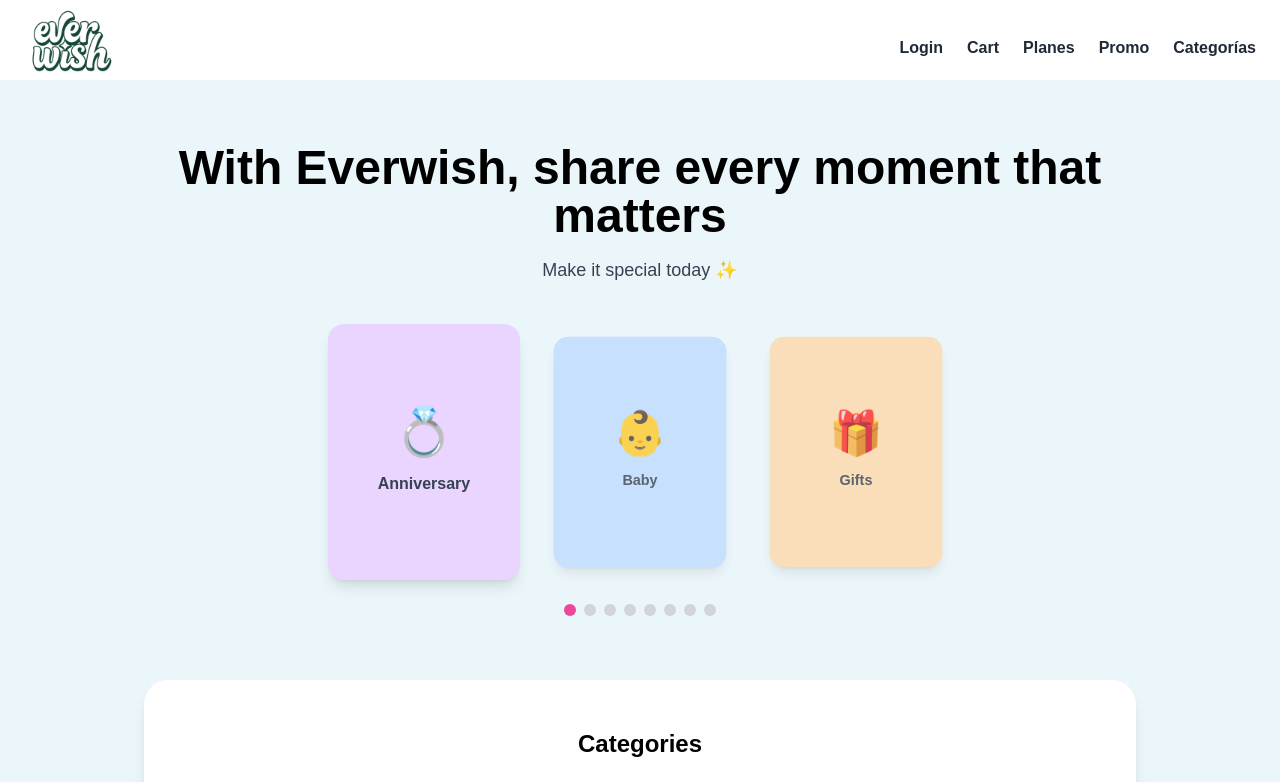
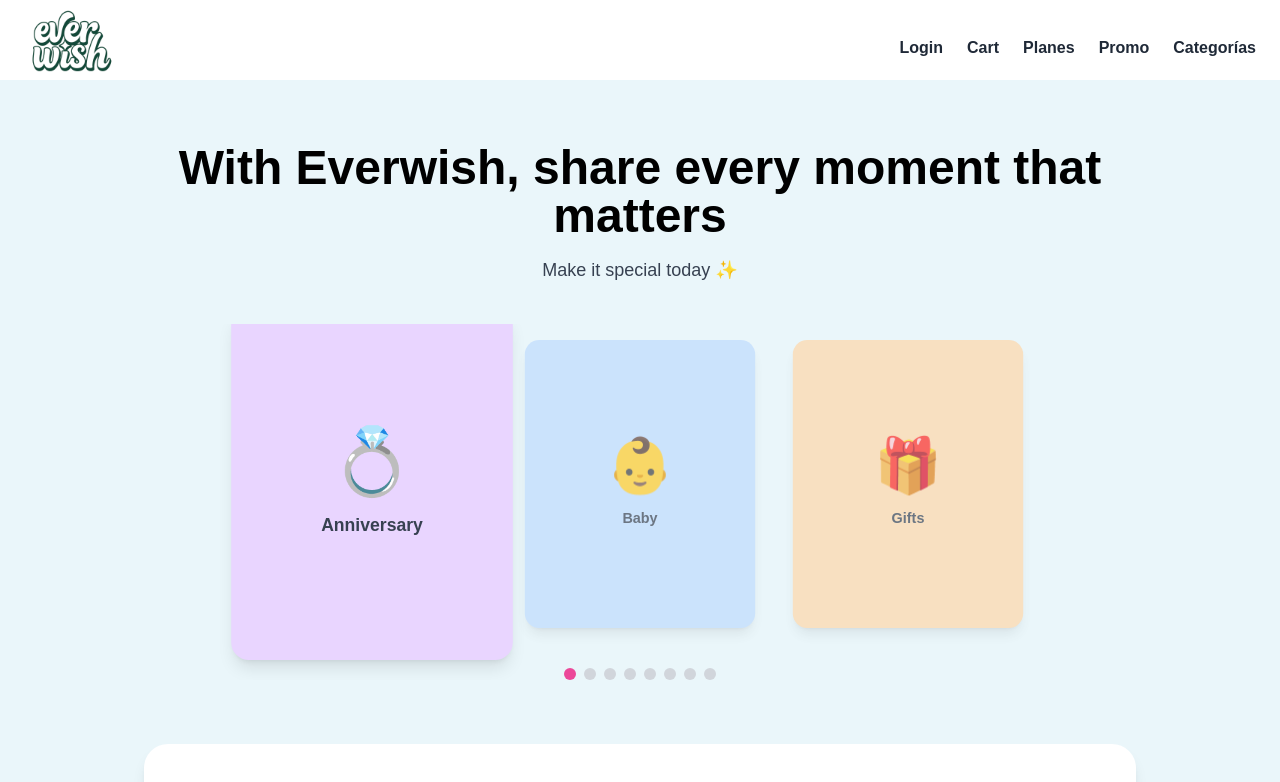
Before and after one commit to everwishhq-commits/EverWish, a Next.js app: page / in a window 1280 px wide. Shown: the top 782 px of the page. Built offline with nearby package versions, Linux system fonts and the light colour scheme.

Commit message:
Update carousel.js

```diff
--- a/app/components/carousel.js
+++ b/app/components/carousel.js
@@ -15,56 +15,70 @@ const slides = [
 export default function Carousel() {
   const [current, setCurrent] = useState(0);
 
-  // autoplay lento
+  // autoplay cada 5s
   useEffect(() => {
     const interval = setInterval(() => {
       setCurrent((prev) => (prev + 1) % slides.length);
-    }, 5000); // 5s entre cada slide
+    }, 5000);
     return () => clearInterval(interval);
   }, []);
 
-  // manejar manual click
-  const goToSlide = (index) => {
-    setCurrent(index);
+  // swipe para móvil
+  let startX = 0;
+  let endX = 0;
+
+  const handleTouchStart = (e) => {
+    startX = e.touches[0].clientX;
+  };
+
+  const handleTouchEnd = (e) => {
+    endX = e.changedTouches[0].clientX;
+    if (startX - endX > 50) {
+      setCurrent((prev) => (prev + 1) % slides.length); // swipe left
+    } else if (endX - startX > 50) {
+      setCurrent((prev) => (prev - 1 + slides.length) % slides.length); // swipe right
+    }
   };
 
   return (
-    <div className="relative w-full max-w-3xl mx-auto mt-8 overflow-hidden">
-      <div className="flex items-center justify-center space-x-6">
+    <div
+      className="relative w-full max-w-4xl mx-auto mt-8 overflow-hidden"
+      onTouchStart={handleTouchStart}
+      onTouchEnd={handleTouchEnd}
+    >
+      <div className="flex items-center justify-center space-x-3">
         {slides.map((slide, index) => {
-          // calcular posición relativa al slide actual
           const offset = (index - current + slides.length) % slides.length;
 
-          let scale = "scale-0 opacity-0 hidden"; // por defecto no se muestra
+          let size = "scale-0 opacity-0 hidden";
           let zIndex = "z-0";
+
           if (offset === 0) {
-            scale = "scale-100 opacity-100 z-20"; // principal
+            size = "scale-110 opacity-100 z-20"; // central grande
             zIndex = "z-20";
           } else if (offset === 1 || offset === slides.length - 1) {
-            scale = "scale-90 opacity-80 z-10"; // laterales
+            size = "scale-90 opacity-70 z-10"; // laterales más pequeñas
             zIndex = "z-10";
           }
 
           return (
             <div
               key={index}
-              className={`transition-all duration-700 ease-in-out transform ${scale} ${zIndex} w-48 h-64 rounded-2xl flex flex-col items-center justify-center shadow-lg ${slide.color}`}
+              className={`transition-all duration-700 ease-in-out transform ${size} ${zIndex} w-52 h-72 md:w-64 md:h-80 rounded-2xl flex flex-col items-center justify-center shadow-lg ${slide.color}`}
             >
-              <span className="text-5xl">{slide.icon}</span>
-              <p className="mt-4 font-semibold text-gray-700">
-                {slide.title}
-              </p>
+              <span className="text-6xl">{slide.icon}</span>
+              <p className="mt-4 font-semibold text-gray-700">{slide.title}</p>
             </div>
           );
         })}
       </div>
 
-      {/* dots abajo */}
+      {/* dots */}
       <div className="flex justify-center mt-6 space-x-2">
         {slides.map((_, index) => (
           <button
             key={index}
-            onClick={() => goToSlide(index)}
+            onClick={() => setCurrent(index)}
             className={`w-3 h-3 rounded-full ${
               index === current ? "bg-pink-500" : "bg-gray-300"
             }`}
```
